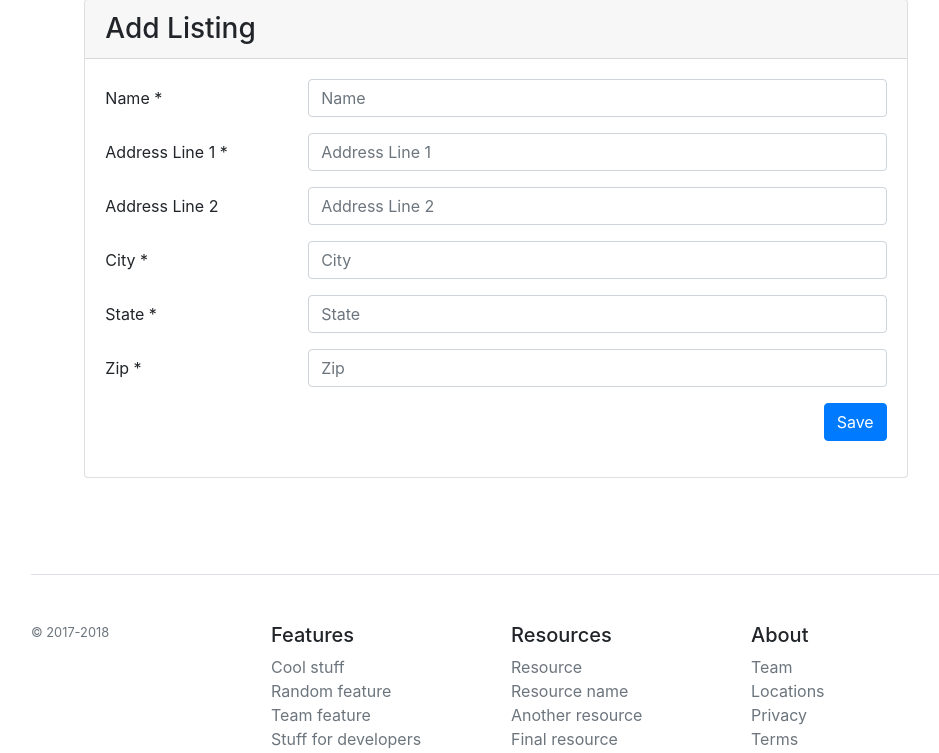
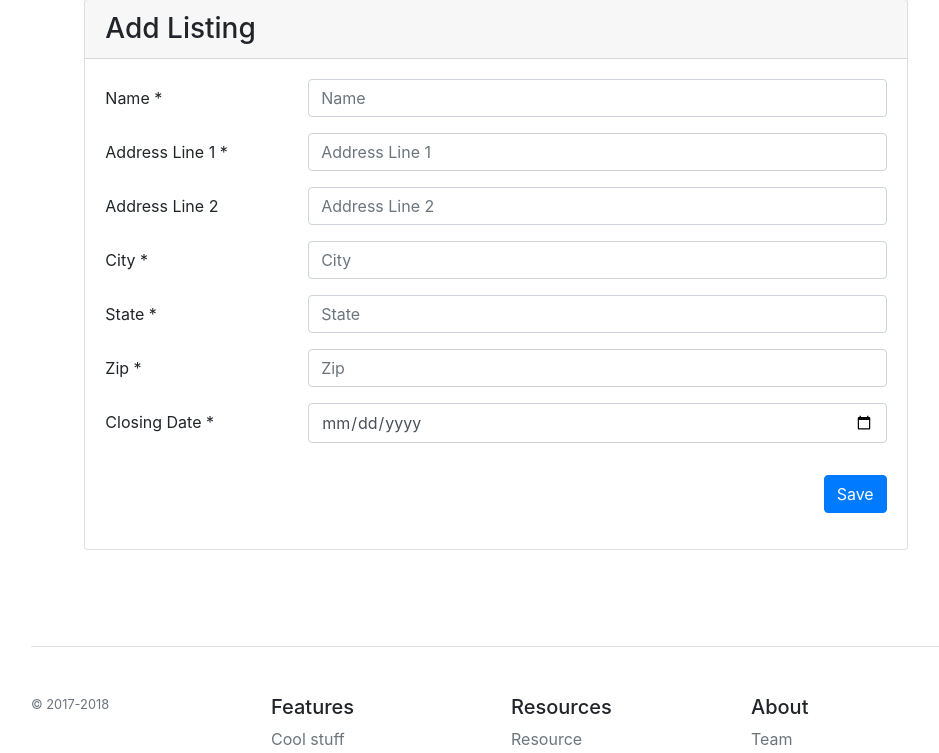
Before and after one commit to cpwilson5/HouseTracker, a Flask app: page /listings/add in a window 1280 px wide. Shown: the part 130-883 px from the top of the page, without its empty margins (144-1083 px from the left). Run offline with Flask 2, Linux system fonts and the light colour scheme; the visitor is signed in with stand-in values (Sample User, id 1); parts of the project's set-up code (start-up, migrations or seed data) failed here and were passed over; some libraries are stand-ins or nearby versions.

Commit message:
Closing date added and tuned up a few things to work with dates

```diff
--- a/app/listing/__init__.py
+++ b/app/listing/__init__.py
@@ -7,6 +7,7 @@ from . import views
 
 ### https://www.michaelcho.me/article/custom-jinja-template-filters-in-flask ###
 @listing.app_template_filter()
-def pretty_date(value):
+def pretty_date(value, format="%a, %b %-d at %-I:%M %p EST"):
+    print value
     obj = dateutil.parser.parse(value)
-    return obj.strftime("%a, %b %d %-I:%M %p EST")
+    return obj.strftime(format)
--- a/app/listing/forms.py
+++ b/app/listing/forms.py
@@ -13,6 +13,7 @@ class ListingForm(FlaskForm):
     city = StringField('City', validators=[DataRequired()])
     state = StringField('State', validators=[DataRequired()])
     zip = StringField('Zip', validators=[DataRequired()])
+    close_date = DateField('Closing Date', format='%Y-%m-%d', validators=[DataRequired()])
 
 class ListingStepForm(FlaskForm):
     name = StringField('Name', validators=[DataRequired()])
--- a/app/listing/views.py
+++ b/app/listing/views.py
@@ -26,7 +26,8 @@ def add_listing():
     form = ListingForm()
     if request.method == 'POST' and form.validate_on_submit():
         listing = Listing(form.name.data, form.address1.data, \
-        form.address2.data, form.city.data, form.state.data, form.zip.data)
+        form.address2.data, form.city.data, form.state.data, form.zip.data, \
+        form.close_date.data)
         listing_id = listing.add()
 
         # Add user's steps to new listing
@@ -54,10 +55,12 @@ def edit_listing(id):
         form.city.data = listing['city']
         form.state.data = listing['state']
         form.zip.data = listing['zip']
+        form.close_date.data = listing['close_date'] if 'close_date' in listing else None
 
     if request.method == 'POST' and form.validate_on_submit():
         Listing.update(id, form.name.data, form.address1.data, \
-        form.address2.data, form.city.data, form.state.data, form.zip.data)
+        form.address2.data, form.city.data, form.state.data, form.zip.data, \
+        form.close_date.data)
         return redirect(url_for('listing.listings'))
     else:
         flash_errors(form)
--- a/app/static/css/custom.css
+++ b/app/static/css/custom.css
@@ -25,3 +25,10 @@ html {
 .box-shadow { box-shadow: 0 .25rem .75rem rgba(0, 0, 0, .05); }
 
 a.card-block { color: black; text-decoration: none; }
+
+.dot {
+  height: 25px;
+  width: 25px;
+  border-radius: 50%;
+  display: inline-block;
+}
--- a/app/templates/listing/listing.html
+++ b/app/templates/listing/listing.html
@@ -55,6 +55,13 @@
                     </div>
                 </div>
                 <div class="form-group row">
+                    <label class="col-lg-3 col-form-label form-control-label">Closing Date *</label>
+                    <div class="col-lg-9">
+                        {{ form.close_date (class_="form-control")}}
+                    </div>
+                </div>
+                <div class="form-group row"></div>
+                <div class="form-group row">
                   <div class="col-lg-12">
                     {% if id %}
                     <a class="btn btn-outline-danger" href="{{ url_for('listing.delete_listing', id=id) }}" role="button">Delete</a>
```
Also changed, not shown: app/listing/models.py (+5 -2 lines), app/templates/listing/listingsteps.html (+28 -11 lines).
